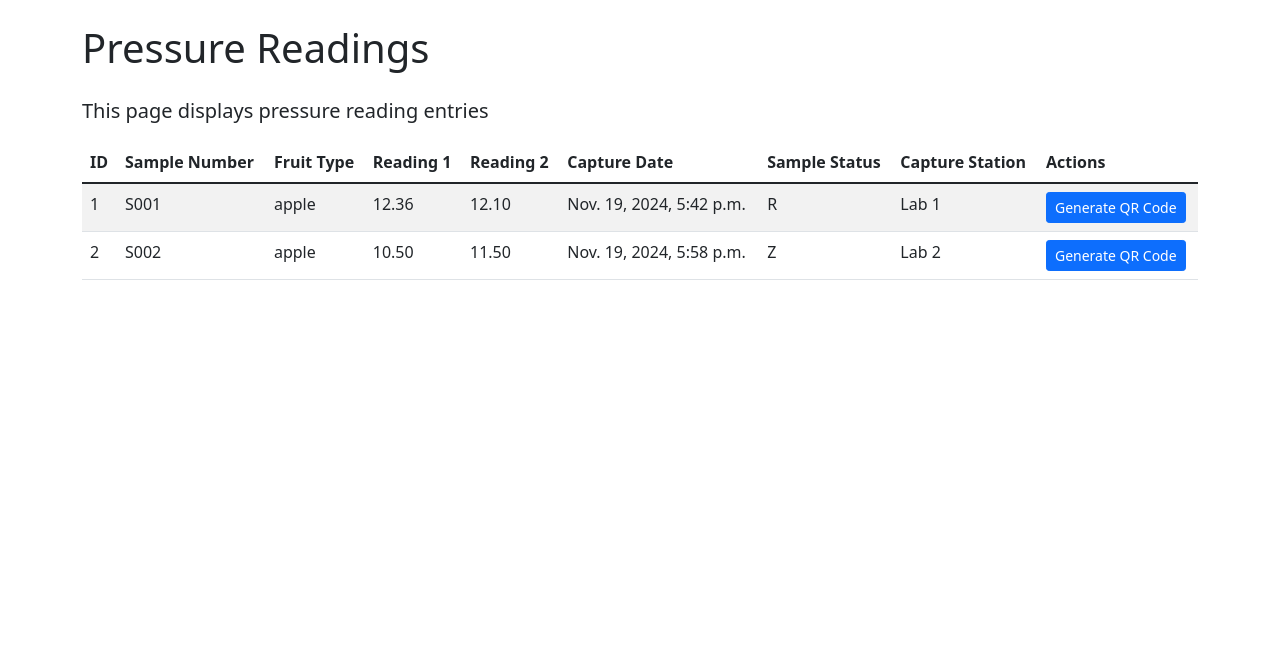
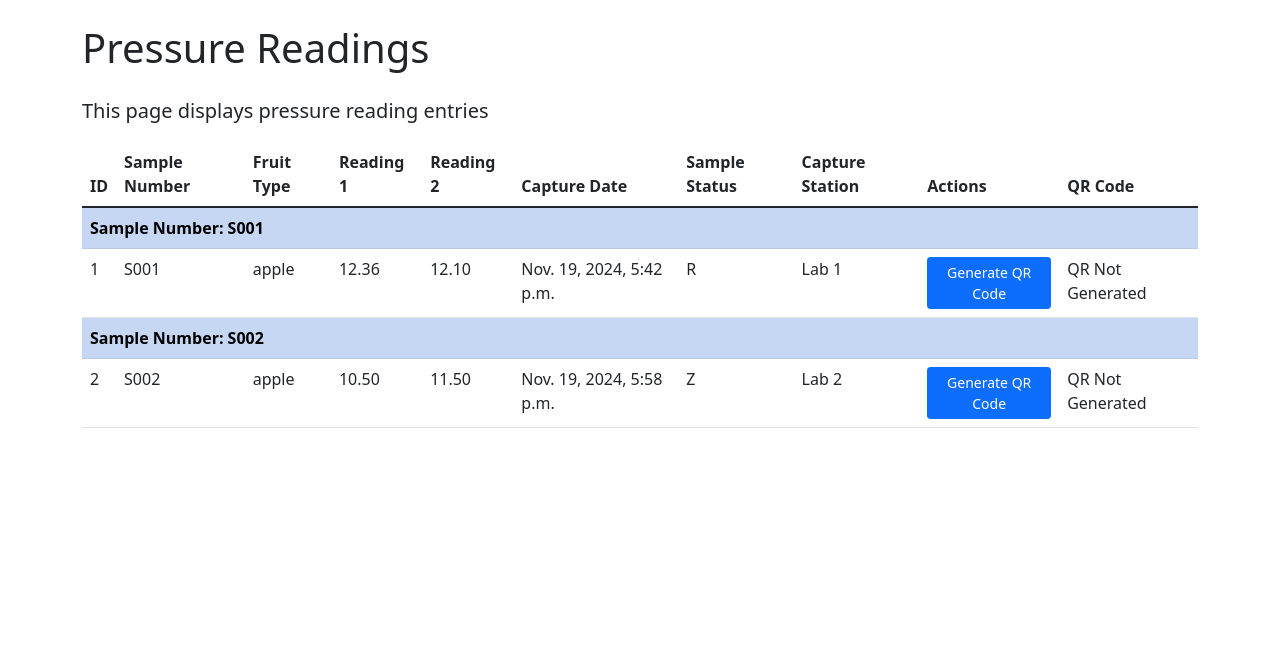
Before and after one commit to Rogaz111/pressure-QR-code-converter, a Django app: page / in a window 1280 px wide. Shown: the part 56-724 px from the top of the page. Run offline with Django 5.2, Linux system fonts and the light colour scheme; data comes from the database, SQL or seed files in the repository.

Commit message:
Addition of QR Code route and adding JS function for front end in home template

```diff
--- a/my_app/templates/my_app/home.html
+++ b/my_app/templates/my_app/home.html
@@ -5,6 +5,8 @@
     <meta name="viewport" content="width=device-width, initial-scale=1.0">
     <!-- Bootstrap CSS CDN -->
     <link href="https://cdn.jsdelivr.net/npm/bootstrap@5.1.3/dist/css/bootstrap.min.css" rel="stylesheet">
+    <!-- jQuery CDN -->
+    <script src="https://code.jquery.com/jquery-3.7.1.js" integrity="sha256-eKhayi8LEQwp4NKxN+CfCh+3qOVUtJn3QNZ0TciWLP4=" crossorigin="anonymous"></script>
     <title>Home</title>
     <style>
         /* Make sure the html and body take up the full height of the viewport */
@@ -29,6 +31,7 @@
             text-align: center;
             padding: 1rem;
         }
+
     </style>
 </head>
 <body>
@@ -70,6 +73,7 @@
                         <th>Sample Status</th>
                         <th>Capture Station</th>
                         <th>Actions</th>
+                        <th>QR Code</th>
                     </tr>
                 </thead>
                 <tbody>
@@ -81,10 +85,20 @@
                         <td>{{ reading.reading_1 }}</td>
                         <td>{{ reading.reading_2 }}</td>
                         <td>{{ reading.capture_date }}</td>
-                        <td>{{ reading.sample_status }}</td>
+                        <td id="sampleStatus">{{ reading.sample_status }}</td>
                         <td>{{ reading.capture_station }}</td>
                         <td>
-                            <button type="button" class="btn btn-primary btn-sm">Generate QR Code</button>
+                            <button type="button" class="btn btn-primary btn-sm qr-button"
+                                data-row-data="ID: {{ reading.id }}, Sample Number: {{ reading.sample_number }}, Fruit Type: {{ reading.fruit_type }}, Reading 1: {{ reading.reading_1 }}, Reading 2: {{ reading.reading_2 }}, Capture Date: {{ reading.capture_date }}, Sample Status: {{ reading.sample_status }}, Capture Station: {{ reading.capture_station }}">
+                                Generate QR Code
+                            </button>
+                        </td>
+                        <td>
+                            {% if reading.qr_code_data %}
+                                <img src="{{ reading.qr_code_data }}" alt="QR Code" width="100">
+                            {% else %}
+                                QR Not Generated
+                            {% endif %}
                         </td>
                     </tr>
                     {% endfor %}
@@ -100,5 +114,102 @@
 
     <!-- Bootstrap JS and Popper.js (required for certain components) -->
     <script src="https://cdn.jsdelivr.net/npm/bootstrap@5.1.3/dist/js/bootstrap.bundle.min.js"></script>
+    <script>
+
+        // Handle Table Row Grouping
+        document.addEventListener('DOMContentLoaded', () => {
+            // Loop Through table rows and store in rows variable
+            const tbody = document.querySelector('tbody');
+            const rows = Array.from(tbody.querySelectorAll('tr'));
+
+            // Set empty object
+            const groupedRows = {};
+
+            // Group rows by Sample Number
+            rows.forEach(row => {
+                const sampleNumber = row.cells[1].innerText; // Get Sample Number column value
+                if (!groupedRows[sampleNumber]) {
+                    groupedRows[sampleNumber] = [];
+                }
+                groupedRows[sampleNumber].push(row);
+            });
+
+            // Clear the tbody and append grouped rows
+            tbody.innerHTML = '';
+            for (const [sampleNumber, group] of Object.entries(groupedRows)) {
+                // Create a group header row
+                const headerRow = document.createElement('tr');
+                headerRow.classList.add('table-primary'); // Optional styling
+                headerRow.innerHTML = `
+                    <td colspan="10"><strong>Sample Number: ${sampleNumber}</strong></td>
+                `;
+                tbody.appendChild(headerRow);
+
+                // Append the group rows
+                group.forEach(row => tbody.appendChild(row));
+            }
+        });
+
+        document.addEventListener('DOMContentLoaded', function () {
+            const buttons = document.querySelectorAll('.qr-button');
+
+            buttons.forEach(button => {
+                button.addEventListener('click', function () {
+                    // Get the row data from the button's data-row-data attribute
+                    const rowData = this.getAttribute('data-row-data');
+                    console.log(rowData);
+
+                    // Parse the row data into an object (assuming it's JSON-like)
+                    const rowObject = {};
+                    rowData.split(',').forEach(pair => {
+                        const [key, value] = pair.split(':').map(item => item.trim());
+                        rowObject[key] = value;
+                    });
+
+                    console.log(JSON.stringify(rowObject));
+
+                    // Send POST request with the row object
+                    $.ajax({
+                        url: '/generate_qr_code/',
+                        type: 'POST',
+                        data: JSON.stringify(rowObject), // Send the object as JSON
+                        contentType: 'application/json', // Specify JSON content type
+                        headers: {
+                            'X-CSRFToken': getCookie('csrftoken') // Include CSRF token
+                        },
+                        success: function (response) {
+                        console.log('Response:', response); // Debugging: Print the full response
+                        if (response.qr_code_url) {
+                            alert('QR Code generated successfully! Reload the page to view the QR.');
+                            console.log('QR Code URL:', response.qr_code_url);
+                        } else {
+                            alert('Failed to generate QR Code.');
+                            }
+                        },
+                        error: function (xhr) {
+                            console.error('Error:', xhr.responseText);
+                            alert(`Error: ${xhr.responseText}`);
+                                }
+                            });
+                        });
+                    });
+                });
+
+                // Function to get CSRF token from cookies
+                function getCookie(name) {
+                    let cookieValue = null;
+                    if (document.cookie && document.cookie !== '') {
+                        const cookies = document.cookie.split(';');
+                        for (let i = 0; i < cookies.length; i++) {
+                            const cookie = cookies[i].trim();
+                            if (cookie.substring(0, name.length + 1) === name + '=') {
+                                cookieValue = decodeURIComponent(cookie.substring(name.length + 1));
+                                break;
+                            }
+                        }
+                    }
+                    return cookieValue;
+                }
+    </script>
 </body>
 </html>
--- a/my_app/views.py
+++ b/my_app/views.py
@@ -1,8 +1,14 @@
 import csv
+import json
+import os
 import openpyxl
+import qrcode
+from django.conf import settings
 from django.contrib import messages
 from django.core.files.storage import FileSystemStorage
+from django.http import JsonResponse
 from django.shortcuts import render
+from django.views.decorators.csrf import csrf_exempt
 from my_app.forms import PressureReadingForm
 from my_app.models import PressureReading
 
@@ -15,6 +21,7 @@ def home(request):
     context_data = {
         'pressure_readings': pressure_reading,
     }
+    print(pressure_reading.values())
     return render(request, "my_app/home.html", context=context_data)
 
 
@@ -105,3 +112,59 @@ def import_view(request):
         return render(request, "my_app/imports.html")
     else:
         return render(request, "my_app/imports.html")
+
+
+# QR Generation Route
+@csrf_exempt
+def generate_qr_code(request):
+    if request.method == 'POST':
+        try:
+            # Parse the JSON body
+            body = json.loads(request.body)
+
+            # Extract fields from the JSON object
+            qr_data = (
+                f"ID: {body.get('ID')}, "
+                f"Sample Number: {body.get('Sample Number')}, "
+                f"Fruit Type: {body.get('Fruit Type')}, "
+                f"Reading 1: {body.get('Reading 1')}, "
+                f"Reading 2: {body.get('Reading 2')}, "
+                f"Capture Date: {body.get('Capture Date')}, "
+                f"Sample Status: {body.get('Sample Status')}, "
+                f"Capture Station: {body.get('Capture Station')}"
+            )
+
+            # Generate QR code
+            qr = qrcode.QRCode(
+                version=1,
+                error_correction=qrcode.constants.ERROR_CORRECT_L,
+                box_size=10,
+                border=4,
+            )
+            qr.add_data(qr_data)
+            qr.make(fit=True)
+
+            # Save QR code image
+            img = qr.make_image(fill_color="black", back_color="white")
+            filename = f"qr_code_{body.get('Sample Number')}.png"
+            qr_code_path = os.path.join(settings.MEDIA_ROOT, "qr_codes", filename)
+
+            os.makedirs(os.path.dirname(qr_code_path), exist_ok=True)  # Ensure directory exists
+            img.save(qr_code_path)
+
+            # Return the QR code URL
+            qr_code_url = f"{settings.MEDIA_URL}qr_codes/{filename}"
+
+            #Query passed ID to update record with the QR code URL
+            if qr_data:
+                sample_ = PressureReading.objects.get(id=body.get('ID'))
+                if sample_:
+                    sample_.qr_code_data = qr_code_url
+                    sample_.save()
+
+            return JsonResponse({'message': 'QR Code generated successfully', 'qr_code_url': qr_code_url})
+
+        except Exception as e:
+            return JsonResponse({'error': str(e)}, status=500)
+
+    return JsonResponse({'error': 'Invalid request method'}, status=405)
```
